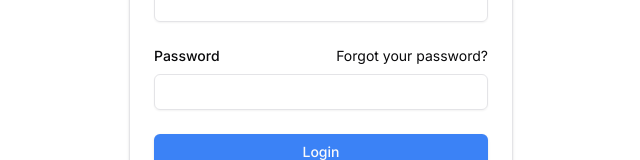
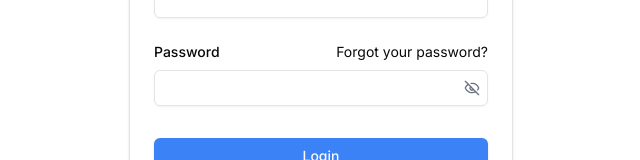
Before and after one commit to naufalabrori/Book-Management-System-NextJS, a Next.js app: page /login in a window 1280 px wide. Shown: the part 356-516 px from the top of the page, without its empty margins (319-959 px from the left). Built offline with nearby package versions, Linux system fonts and the light colour scheme; no server answers.

Commit message:
fix: adjustment login form

```diff
--- a/src/components/modules/Login/LoginForm.tsx
+++ b/src/components/modules/Login/LoginForm.tsx
@@ -14,7 +14,7 @@ import { Label } from "@/components/ui/label";
 import { ChangeEvent, useState } from "react";
 import { useRouter } from "next/navigation";
 import { toast } from "react-toastify";
-import { Loader2 } from "lucide-react";
+import { Eye, EyeOff, Loader2 } from "lucide-react";
 import { useLoginUser } from "@/hooks/services/User/userLoginUser";
 import { z } from "zod";
 import { setLoginData } from "@/lib/auth";
@@ -30,7 +30,6 @@ export function LoginForm({
   className,
   ...props
 }: React.ComponentPropsWithoutRef<"div">) {
-  const [loading, setLoading] = useState(false);
   const [form, setForm] = useState<Partial<UserLoginFormValues>>({});
   const [errors, setErrors] = useState<
     Partial<Record<keyof UserLoginFormValues, string>>
@@ -47,11 +46,9 @@ export function LoginForm({
 
   const router = useRouter();
 
-  const { mutate: loginUser } = useLoginUser();
+  const { mutate: loginUser, isPending } = useLoginUser();
 
   const handleLogin = () => {
-    setLoading(true);
-
     const result = userLoginScheme.safeParse(form);
 
     if (!result.success) {
@@ -78,8 +75,9 @@ export function LoginForm({
         },
       });
     }
-    setLoading(false);
   };
+
+  const [showPassword, setShowPassword] = useState(false);
 
   return (
     <div className={cn("flex flex-col gap-6", className)} {...props}>
@@ -112,23 +110,35 @@ export function LoginForm({
                     Forgot your password?
                   </a>
                 </div>
+                <div className="relative flex items-center">
                   <Input
-                  type="password"
                     name="password"
+                    type={showPassword ? "text" : "password"}
                     required
                     onChange={onChange}
                   />
+                  <button
+                    type="button"
+                    className="absolute right-2 text-gray-500"
+                    onClick={() => setShowPassword((prev) => !prev)}
+                  >
+                    {showPassword ? <Eye size={16} /> : <EyeOff size={16} />}
+                  </button>
+                </div>
+
+                <div>
                   {errors.password && (
                     <p className="text-red-500 text-sm">{errors.password}</p>
                   )}
+                </div>
               </div>
               <Button
                 type="submit"
                 className="w-full bg-blue-500 hover:bg-blue-600"
                 onClick={handleLogin}
-                disabled={loading}
+                disabled={isPending}
               >
-                {loading ? <Loader2 className="animate-spin" /> : "Login"}
+                {isPending ? <Loader2 className="animate-spin" /> : "Login"}
               </Button>
             </div>
             <div className="mt-4 text-center text-sm">
```
Lines whose indentation alone changed are shown as unchanged.
